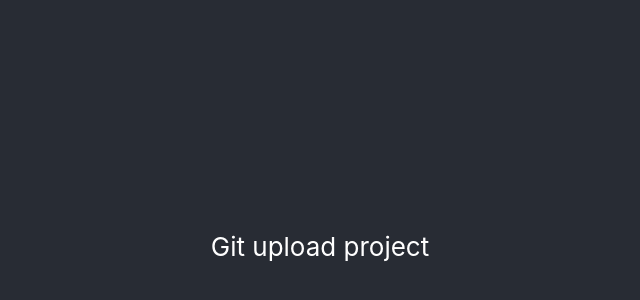
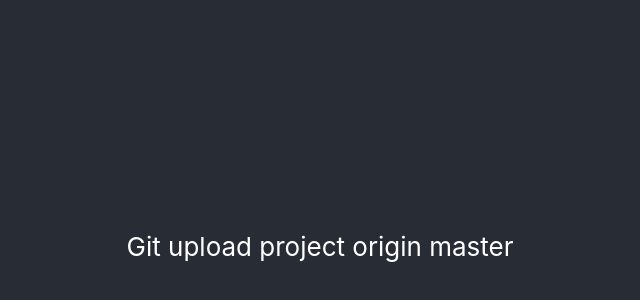
Before and after one commit to nitinsaad/gittest3, a React (Create React App) app: page / in a window 1280 px wide. Shown: the part 154-454 px from the top of the page, without its empty margins (320-960 px from the left). Built offline with nearby package versions, Linux system fonts and the light colour scheme.

Commit message:
git push origin master

```diff
--- a/src/App.js
+++ b/src/App.js
@@ -5,7 +5,7 @@ function App() {
   return (
     <div className="App">
       <header className="App-header">
-        Git upload project
+        Git upload project origin master
       </header>
     </div>
   );
```
